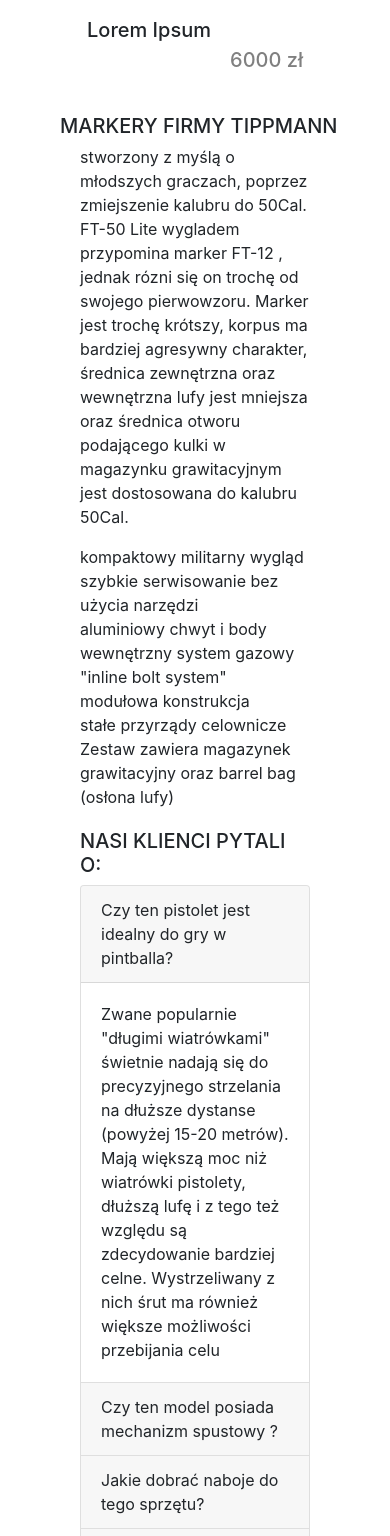
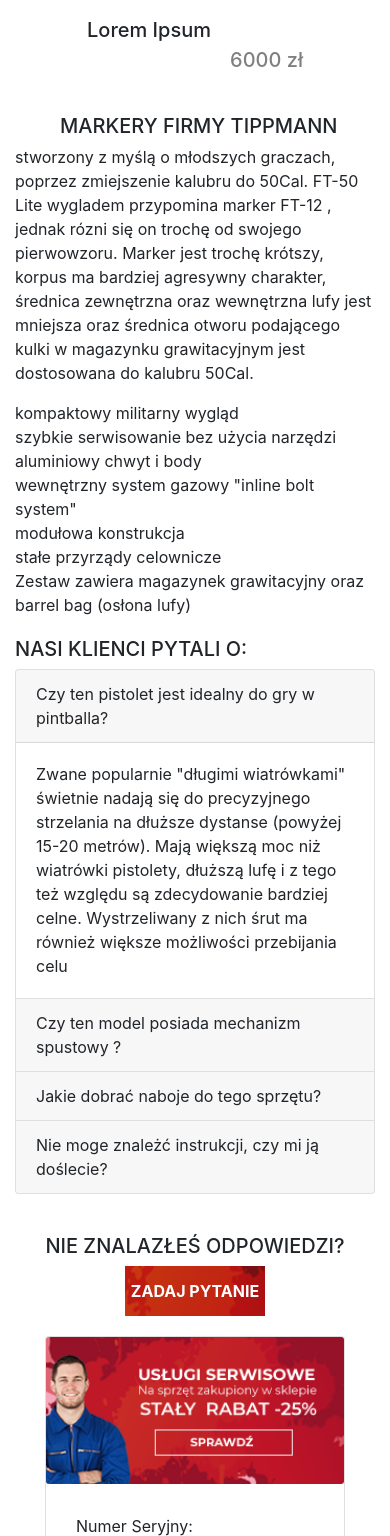
Before and after one commit to filadam/iai-recruitment-task, a React (Create React App) app: page /products/testproduct in a window 390 px wide. Shown: the part 2423-3959 px from the top of the page. Built offline with nearby package versions, Linux system fonts and the light colour scheme.

Commit message:
mobile fixes

```diff
--- a/src/components/products/productpage/index.js
+++ b/src/components/products/productpage/index.js
@@ -245,7 +245,7 @@
                         MARKERY FIRMY TIPPMANN
                     </h4>
                     <div className="row">
-                        <div className="col-8">
+                        <div className="col-8 description__info">
                             <p >
                                 stworzony z myślą o młodszych graczach, poprzez zmiejszenie kalubru do 50Cal.
                                 FT-50 Lite wygladem przypomina marker FT-12 , jednak rózni się on trochę od swojego pierwowzoru.
--- a/src/components/products/productpage/style.css
+++ b/src/components/products/productpage/style.css
@@ -36,6 +36,15 @@
     flex-direction: column;
     align-items: center;
     justify-content: center;
+  }
+
+  .questionSection {
+    display: flex;
+    justify-content: center;
+    align-items: center;
+    flex-direction: column;
+    text-align: center;
+    padding: 20px;
   }
 }
 @media only screen and (max-width: 700px) {
@@ -139,6 +148,10 @@
     align-items: center;
     justify-content: center;
   }
+  .description .description__info {
+    flex: unset;
+    max-width: unset;
+  }
 }
 
 /*# sourceMappingURL=style.css.map */
--- a/src/components/products/productpage/style.scss
+++ b/src/components/products/productpage/style.scss
@@ -34,6 +34,14 @@
     flex-direction: column;
     align-items: center;
     justify-content: center;
+  }
+  .questionSection {
+    display: flex;
+    justify-content: center;
+    align-items: center;
+    flex-direction: column;
+    text-align: center;
+    padding: 20px;
   }
 }
 
@@ -107,7 +115,7 @@
     align-items: center;
     flex-direction: column;
     text-align: center;
-    padding:20px;
+    padding: 20px;
   }
   .tips {
     float: none;
@@ -127,5 +135,9 @@
     flex-direction: column;
     align-items: center;
     justify-content: center;
+    .description__info {
+      flex: unset;
+      max-width: unset;
+    }
   }
 }
```
Also changed, not shown: 1 other file (tests, documents, lock files or other folders).
